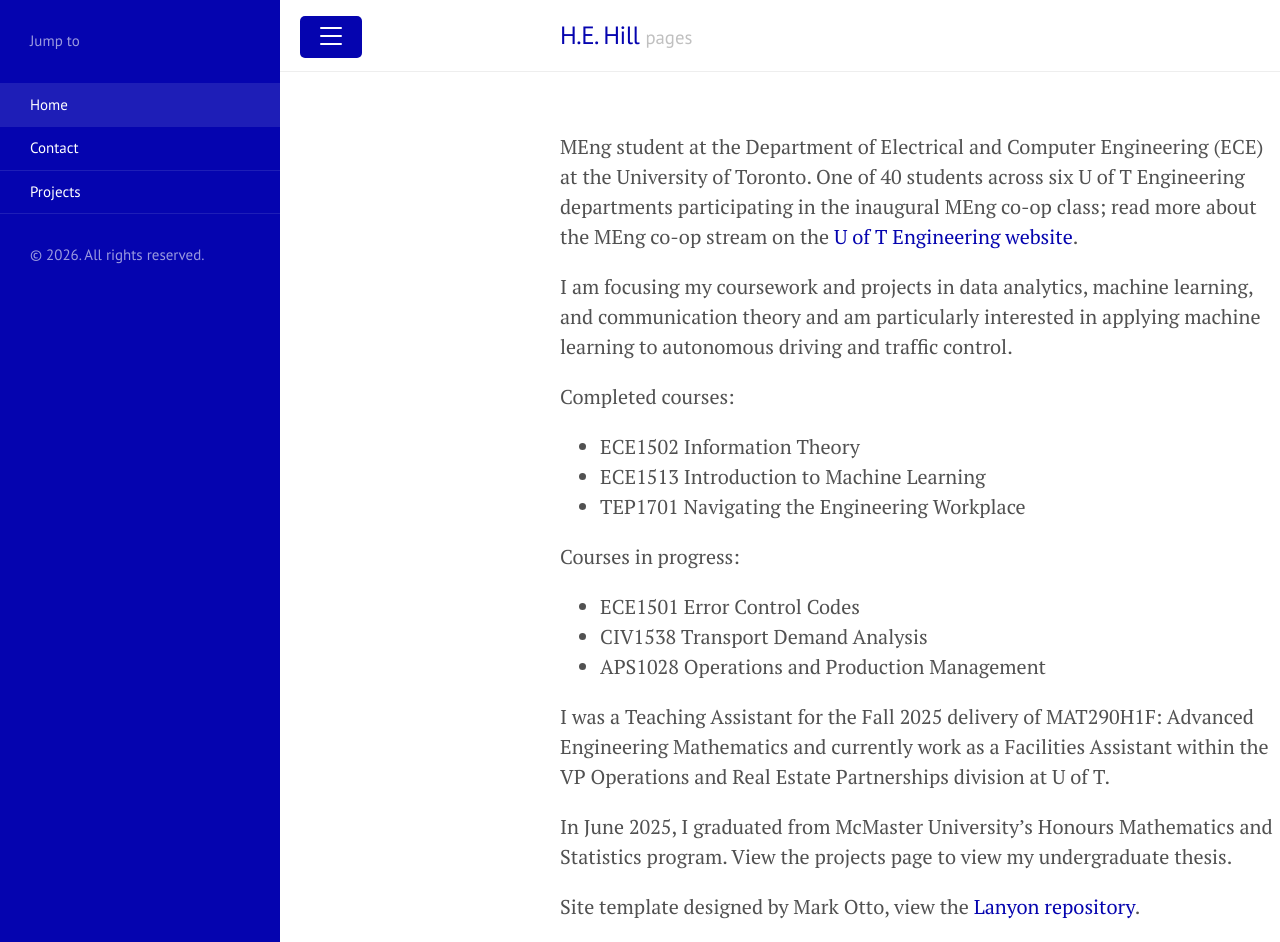
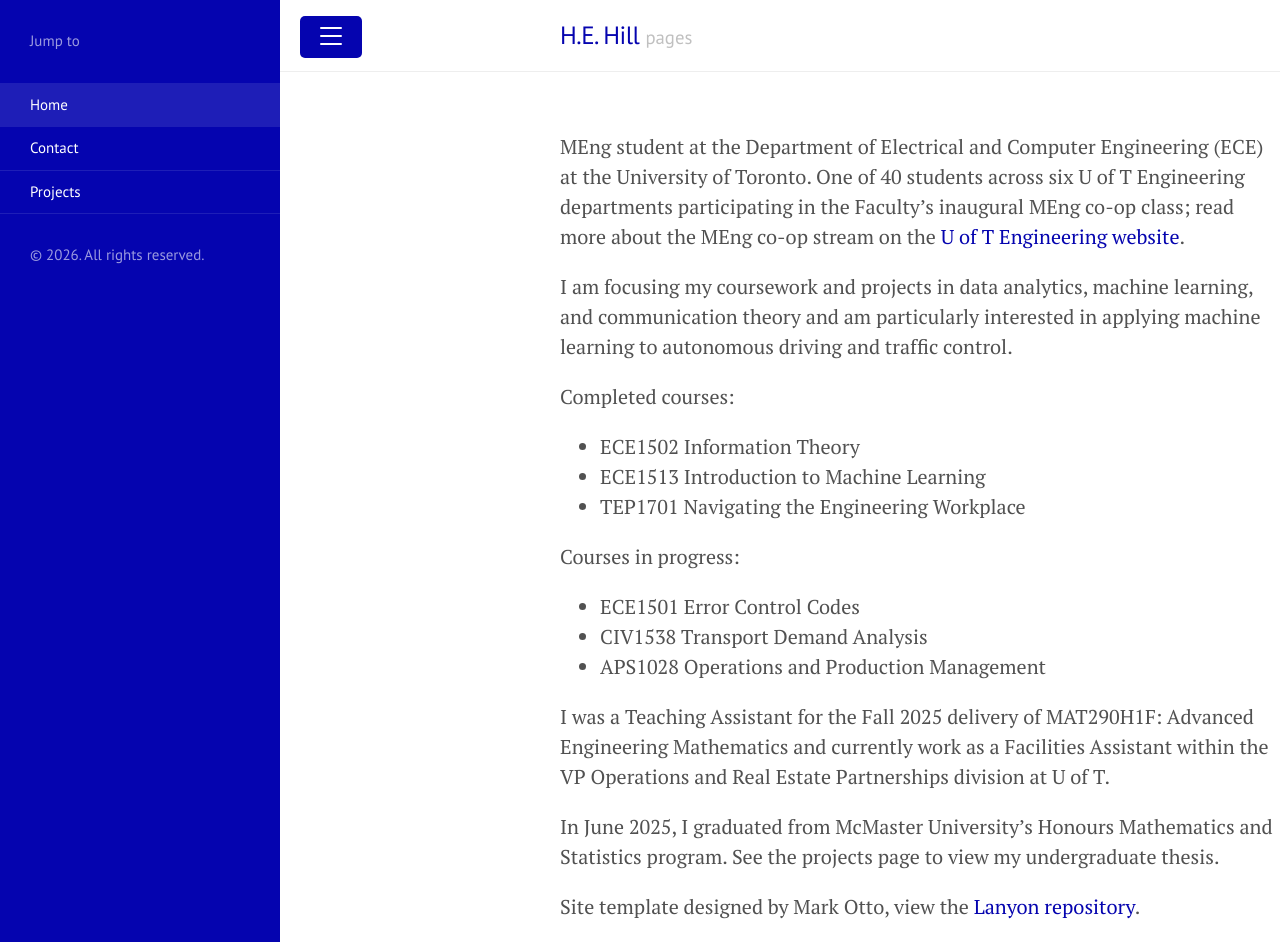
Before and after one commit to hidekihill/hidekihill.github.io, a Jekyll site: the page built from index.md, in a window 1280 px wide and 942 px high. Built offline with Jekyll 4.4.1, drawn with Linux system fonts in a browser that asks for light colours.

Commit message:
Update index.md

```diff
--- a/index.md
+++ b/index.md
@@ -2,7 +2,7 @@
 layout: default
 title: Home
 ---
-MEng student at the Department of Electrical and Computer Engineering (ECE) at the University of Toronto. One of 40 students across six U of T Engineering departments participating in the inaugural MEng co-op class; read more about the MEng co-op stream on the [U of T Engineering website](https://gradstudies.engineering.utoronto.ca/master-of-engineering-meng/meng-co-op-program/?utm_source=FASE_ECE&utm_medium=banner&utm_campaign=meng_coop).
+MEng student at the Department of Electrical and Computer Engineering (ECE) at the University of Toronto. One of 40 students across six U of T Engineering departments participating in the Faculty's inaugural MEng co-op class; read more about the MEng co-op stream on the [U of T Engineering website](https://gradstudies.engineering.utoronto.ca/master-of-engineering-meng/meng-co-op-program/?utm_source=FASE_ECE&utm_medium=banner&utm_campaign=meng_coop).
 
 I am focusing my coursework and projects in data analytics, machine learning, and communication theory and am particularly interested in applying machine learning to autonomous driving and traffic control.
 
@@ -18,7 +18,7 @@
 
 I was a Teaching Assistant for the Fall 2025 delivery of MAT290H1F: Advanced Engineering Mathematics and currently work as a Facilities Assistant within the VP Operations and Real Estate Partnerships division at U of T.
 
-In June 2025, I graduated from McMaster University's Honours Mathematics and Statistics program. View the projects page to view my undergraduate thesis.
+In June 2025, I graduated from McMaster University's Honours Mathematics and Statistics program. See the projects page to view my undergraduate thesis.
 
 
 Site template designed by Mark Otto, view the [Lanyon repository](https://github.com/poole/lanyon).
```
